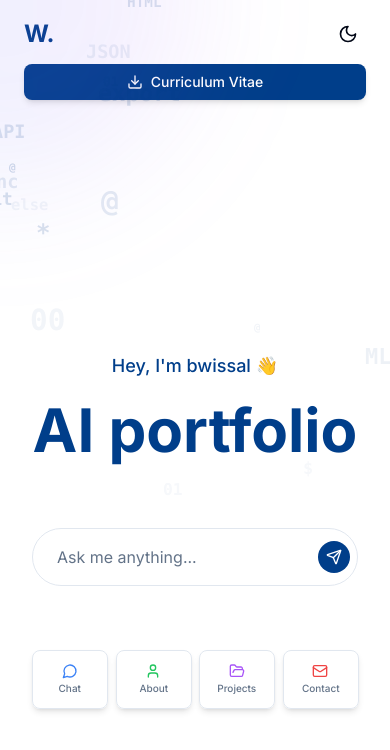
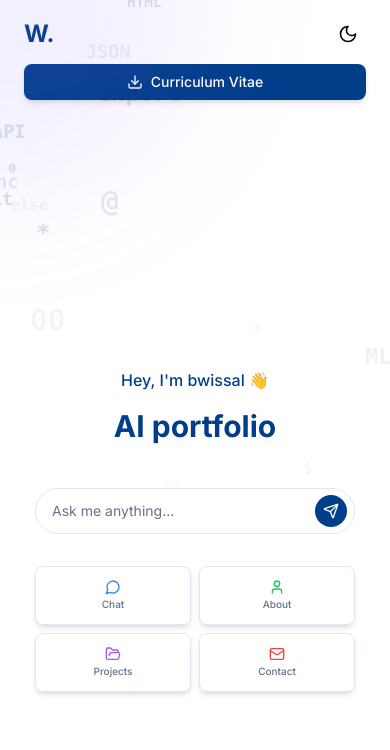
Before and after one commit to bwissal13/new-Portfolio, a Next.js app: page / in a window 390 px wide. Shown: the top 750 px of the page. Built offline with nearby package versions, Linux system fonts and the light colour scheme.

Commit message:
Enhance UI with responsive design adjustments and motion effects for buttons in navigation and homepage

```diff
--- a/src/app/page.tsx
+++ b/src/app/page.tsx
@@ -311,13 +311,13 @@ export default function Home() {
             initial={{ opacity: 0, y: 20 }}
             animate={{ opacity: 1, y: 0 }}
             transition={{ duration: 0.8, delay: 0.4 }}
-            className="mb-8"
+            className="mb-4 md:mb-8"
           >
-            <h1 className="text-lg md:text-xl lg:text-2xl font-medium text-primary mb-4 h-8">
+            <h1 className="text-base md:text-lg lg:text-2xl font-medium text-primary mb-2 md:mb-4 h-8">
               {greeting.displayText}
               {!greeting.isComplete && <span className="animate-pulse">|</span>}
             </h1>
-            <h2 className="text-6xl md:text-7xl lg:text-8xl font-bold text-primary h-24 md:h-28 lg:h-32">
+            <h2 className="text-3xl md:text-6xl lg:text-7xl font-bold text-primary h-16 md:h-24 lg:h-32">
               {portfolio.displayText}
               {greeting.isComplete && !portfolio.isComplete && <span className="animate-pulse">|</span>}
             </h2>
@@ -328,9 +328,9 @@ export default function Home() {
             initial={{ opacity: 0, y: 20 }}
             animate={{ opacity: 1, y: 0 }}
             transition={{ duration: 0.8, delay: 0.6 }}
-            className="mb-16 flex justify-center"
+            className="mb-8 md:mb-16 flex justify-center"
           >
-            <div className="relative w-full max-w-lg">
+            <div className="relative w-full max-w-xs md:max-w-lg">
               <motion.input
                 whileFocus={{ scale: 1.02 }}
                 type="text"
@@ -342,7 +342,7 @@ export default function Home() {
                   }
                 }}
                 placeholder="Ask me anything..."
-                className="w-full px-6 py-4 rounded-full border border-border bg-background/80 backdrop-blur-sm text-primary placeholder-muted-foreground focus:outline-none focus:ring-2 focus:ring-primary/20 transition-colors"
+                className="w-full px-4 md:px-6 py-3 md:py-4 rounded-full border border-border bg-background/80 backdrop-blur-sm text-primary placeholder-muted-foreground focus:outline-none focus:ring-2 focus:ring-primary/20 transition-colors text-sm md:text-base"
               />
               <motion.button
                 whileHover={{ scale: 1.1, y: -2 }}
@@ -360,7 +360,7 @@ export default function Home() {
             initial={{ opacity: 0, y: 20 }}
             animate={{ opacity: 1, y: 0 }}
             transition={{ duration: 0.8, delay: 0.8 }}
-            className="grid grid-cols-4 gap-2 max-w-2xl mx-auto"
+            className="grid grid-cols-2 md:grid-cols-4 gap-2 max-w-xs md:max-w-2xl mx-auto"
           >
             {navigationCards.map((card, index) => (
               <motion.div
--- a/src/components/navigation.tsx
+++ b/src/components/navigation.tsx
@@ -4,6 +4,7 @@ import Link from "next/link";
 import { useTheme } from "next-themes";
 import { Sun, Moon, Minimize2, Download } from "lucide-react";
 import { useEffect, useState } from "react";
+import { motion } from "framer-motion";
 
 interface NavigationProps {
   onFullScreenToggle?: () => void;
@@ -61,26 +62,35 @@ export function Navigation({ onFullScreenToggle, handleDownloadCV }: NavigationP
             Contact
           </Link>
           {handleDownloadCV && (
-            <button
+            <motion.button
+              whileHover={{ scale: 1.05, y: -2 }}
+              whileTap={{ scale: 0.95 }}
+              transition={{ duration: 0.2 }}
               onClick={handleDownloadCV}
               className="hidden sm:flex p-2 rounded-lg hover:bg-muted transition-colors"
               aria-label="Download CV"
             >
               <Download className="h-4 w-4" />
               <span className="text-sm font-medium">Curriculum Vitae</span>
-            </button>
+            </motion.button>
           )}
           {onFullScreenToggle && (
-            <button
+            <motion.button
+              whileHover={{ scale: 1.05, y: -2 }}
+              whileTap={{ scale: 0.95 }}
+              transition={{ duration: 0.2 }}
               onClick={onFullScreenToggle}
               className="p-2 rounded-lg hover:bg-muted transition-colors"
               aria-label="Toggle fullscreen"
               style={{ margin: 0 }}
             >
               <Minimize2 className="h-4 w-4" />
-            </button>
+            </motion.button>
           )}
-          <button
+          <motion.button
+            whileHover={{ scale: 1.05, y: -2 }}
+            whileTap={{ scale: 0.95 }}
+            transition={{ duration: 0.2 }}
             onClick={() => setTheme(theme === "dark" ? "light" : "dark")}
             className="p-2 rounded-lg hover:bg-muted transition-colors"
             aria-label="Toggle theme"
@@ -90,7 +100,7 @@ export function Navigation({ onFullScreenToggle, handleDownloadCV }: NavigationP
             ) : (
               <Moon className="h-4 w-4" />
             )}
-          </button>
+          </motion.button>
         </div>
         {/* Center: W. logo (mobile only) */}
         <div className="flex-1 flex sm:hidden justify-center">
@@ -129,14 +139,17 @@ export function Navigation({ onFullScreenToggle, handleDownloadCV }: NavigationP
           Contact
         </Link>
         {handleDownloadCV && (
-          <button
+          <motion.button
+            whileHover={{ scale: 1.05, y: -2 }}
+            whileTap={{ scale: 0.95 }}
+            transition={{ duration: 0.2 }}
             onClick={handleDownloadCV}
             className="p-2 rounded-lg hover:bg-muted transition-colors"
             aria-label="Download CV"
           >
             <Download className="h-4 w-4" />
             <span className="text-sm font-medium">Curriculum Vitae</span>
-          </button>
+          </motion.button>
         )}
       </div>
     </nav>
```
